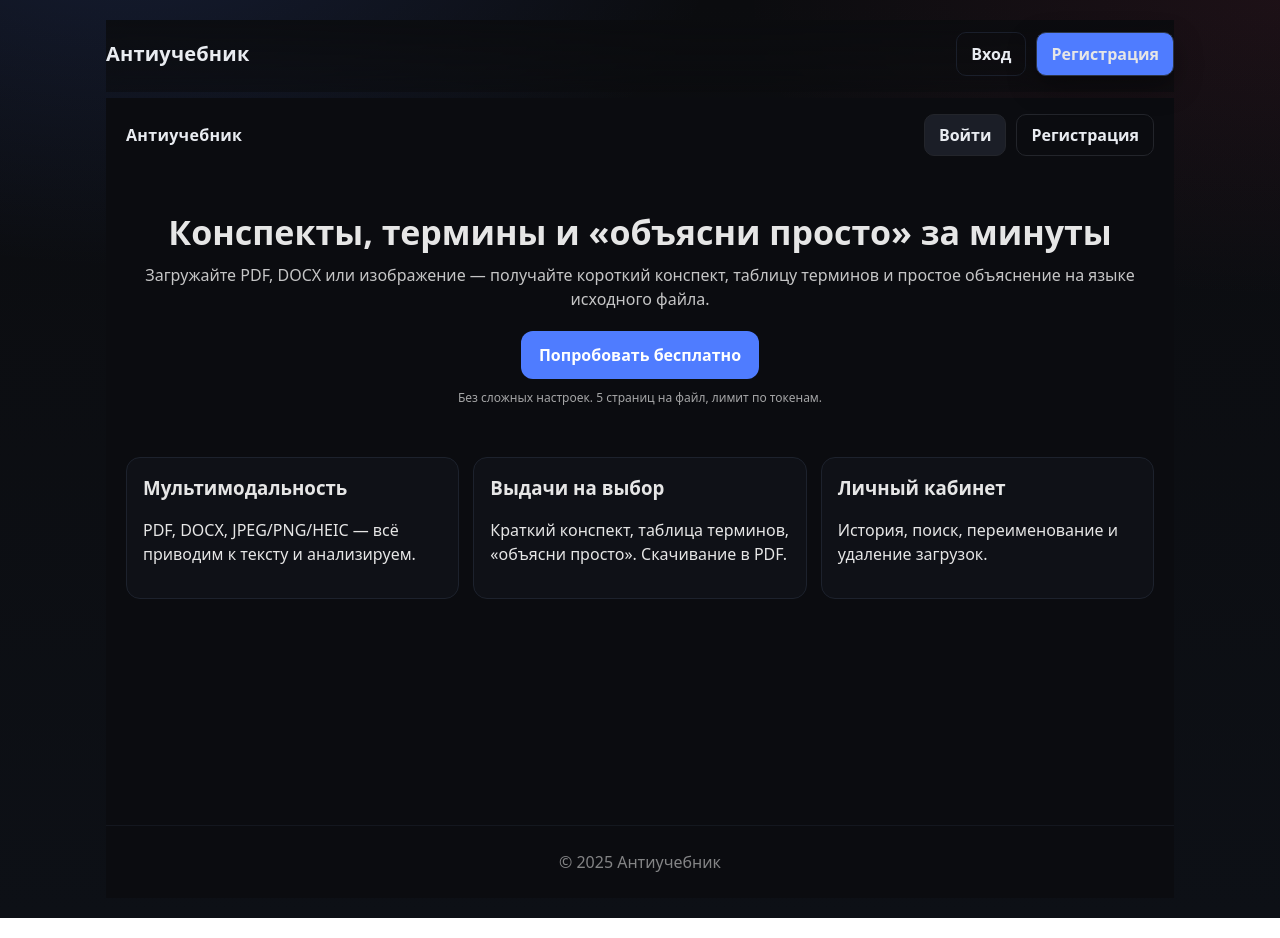
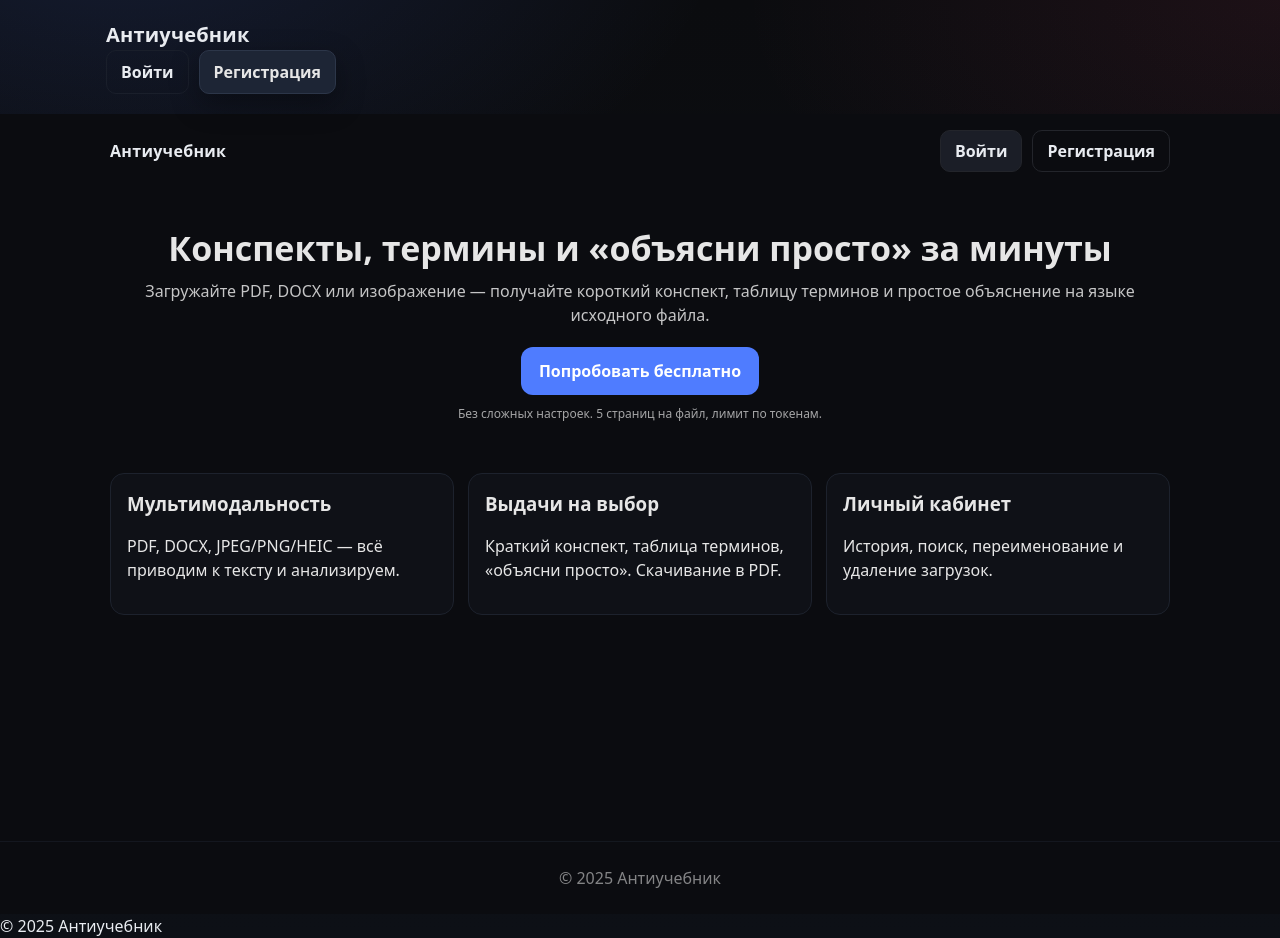
Before and after one commit to geochernyshev-lab/mvp-summarize, a Next.js app: page / in a window 1280 px wide. Built offline with nearby package versions, Linux system fonts and the light colour scheme; no server answers.

Commit message:
Update layout.tsx

```diff
--- a/app/layout.tsx
+++ b/app/layout.tsx
@@ -1,20 +1,26 @@
 // app/layout.tsx
-import '../styles/globals.css';
-import Header from '@/components/Header';
+import "@/styles/globals.css";
+import NavBar from "@/components/NavBar";
 
 export const metadata = {
-  title: 'Антиучебник — PDF/DOCX → Конспект',
-  description: 'Загружай материалы и получай понятные конспекты.',
+  title: "Антиучебник",
+  description:
+    "Загружайте PDF/DOCX/изображения — получайте конспект, термины и «объясни просто».",
 };
 
-export default function RootLayout({ children }: { children: React.ReactNode }) {
+export default function RootLayout({
+  children,
+}: {
+  children: React.ReactNode;
+}) {
   return (
     <html lang="ru">
-      <body>
-        <div className="container">
-          <Header />
-          <main className="main">{children}</main>
-        </div>
+      <body className="bg">
+        <NavBar />
+        <main className="page">{children}</main>
+        <footer className="footer">
+          © {new Date().getFullYear()} Антиучебник
+        </footer>
       </body>
     </html>
   );
```
